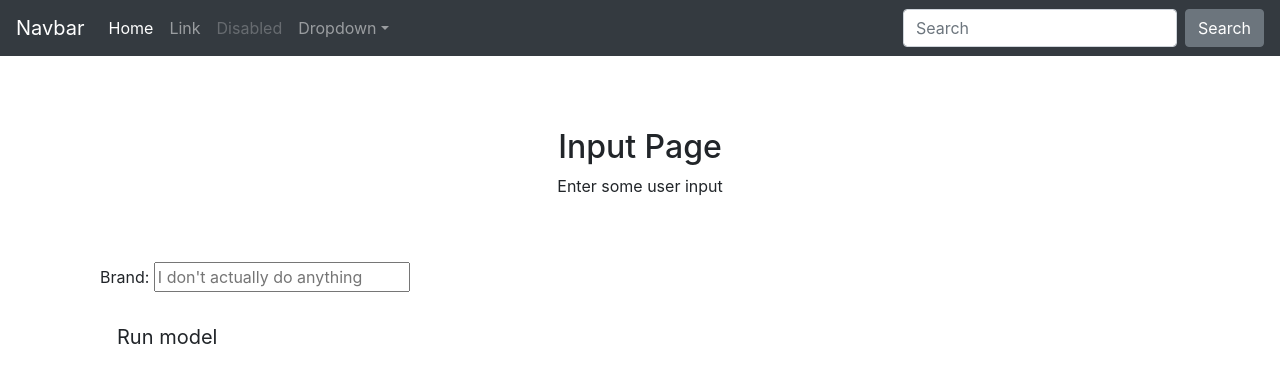
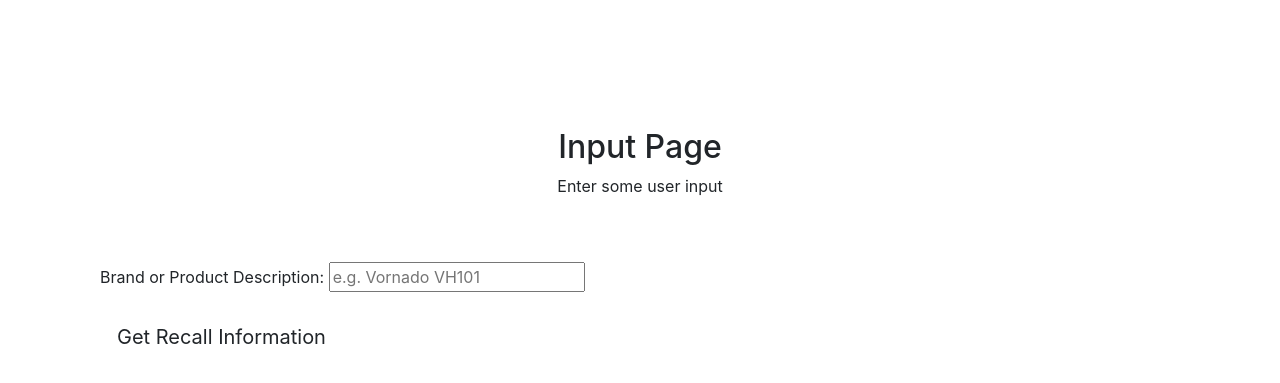
Before and after one commit to katherinemwood/insight, a Flask app: page /input in a window 1280 px wide. Shown: the top 383 px of the page. Run offline with Flask 2, Linux system fonts and the light colour scheme; parts of the project's set-up code (start-up, migrations or seed data) failed here and were passed over; some libraries are stand-ins or nearby versions.

Commit message:
reimplemented label function

```diff
--- a/app/recall/templates/input.html
+++ b/app/recall/templates/input.html
@@ -45,7 +45,7 @@
     <link href="{{ url_for('static', filename='stylesheets/starter-template.css') }}" rel="stylesheet">
   </head>
   <body>
-    <nav class="navbar navbar-expand-md navbar-dark bg-dark fixed-top">
+  <!---  <nav class="navbar navbar-expand-md navbar-dark bg-dark fixed-top">
   <a class="navbar-brand" href="#">Navbar</a>
   <button class="navbar-toggler" type="button" data-toggle="collapse" data-target="#navbarsExampleDefault" aria-controls="navbarsExampleDefault" aria-expanded="false" aria-label="Toggle navigation">
     <span class="navbar-toggler-icon"></span>
@@ -76,7 +76,7 @@
       <button class="btn btn-secondary my-2 my-sm-0" type="submit">Search</button>
     </form>
   </div>
-</nav>
+</nav> --->
 
 <main role="main" class="container">
 
@@ -89,12 +89,12 @@
 
       <form  action="/output" method="GET">
         <div class="form-group">
-          <label for="brand">Brand:</label>
-          <input type="text" id="brand" name='brand' placeholder="I don't actually do anything">
+          <label for="brand">Brand or Product Description:</label>
+          <input type="text" id="brand" name='brand' placeholder="e.g. Vornado VH101">
         </div>
 
         <div>
-          <button type="submit" class="btn btn-default btn-lg">Run model</button>
+          <button type="submit" class="btn btn-default btn-lg">Get Recall Information</button>
         </div>
 
       </form>
```
Also changed, not shown: 1 other file.
